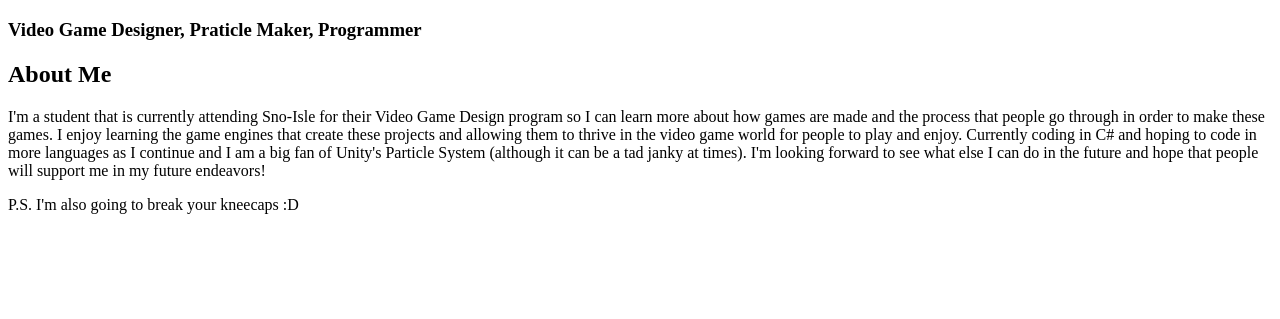
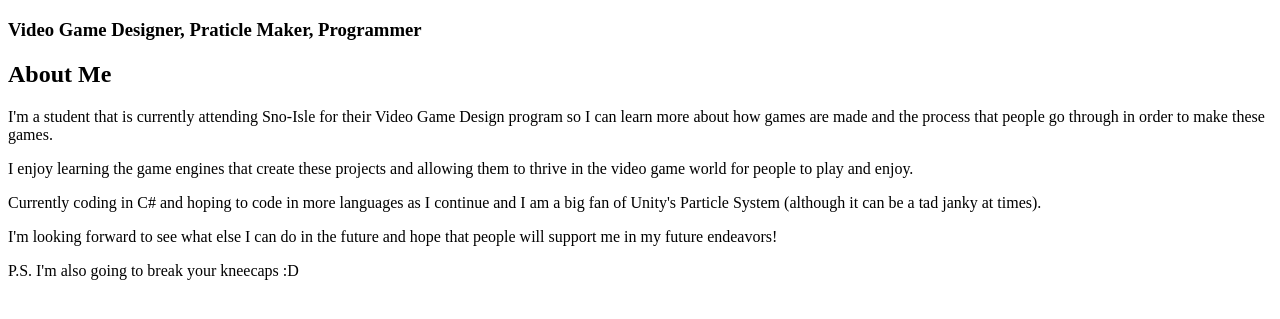
Before and after one commit to JayToChung/Portfolio, a plain HTML site: page index.html in a window 1280 px wide. Shown: the part 61-380 px from the top of the page. Drawn offline with Linux system fonts and the light colour scheme.

Commit message:
Update index.html

```diff
--- a/index.html
+++ b/index.html
@@ -7,10 +7,10 @@
   <h1>Jay Chung</h1>
   <h3>Video Game Designer, Praticle Maker, Programmer</h3>
   <h2>About Me</h2>
-  <p>I'm a student that is currently attending Sno-Isle for their Video Game Design program so I can learn more about how games are made and the process that people go through in order to make these games.
-  I enjoy learning the game engines that create these projects and allowing them to thrive in the video game world for people to play and enjoy.
-  Currently coding in C# and hoping to code in more languages as I continue and I am a big fan of Unity's Particle System (although it can be a tad janky at times).
-  I'm looking forward to see what else I can do in the future and hope that people will support me in my future endeavors!</p>
+  <p>I'm a student that is currently attending Sno-Isle for their Video Game Design program so I can learn more about how games are made and the process that people go through in order to make these games.</p>
+  <p>I enjoy learning the game engines that create these projects and allowing them to thrive in the video game world for people to play and enjoy.</p>
+  <p>Currently coding in C# and hoping to code in more languages as I continue and I am a big fan of Unity's Particle System (although it can be a tad janky at times).</p>
+  <p>I'm looking forward to see what else I can do in the future and hope that people will support me in my future endeavors!</p>
   <p>P.S. I'm also going to break your kneecaps :D</p>
 </body>
 </html>
```
